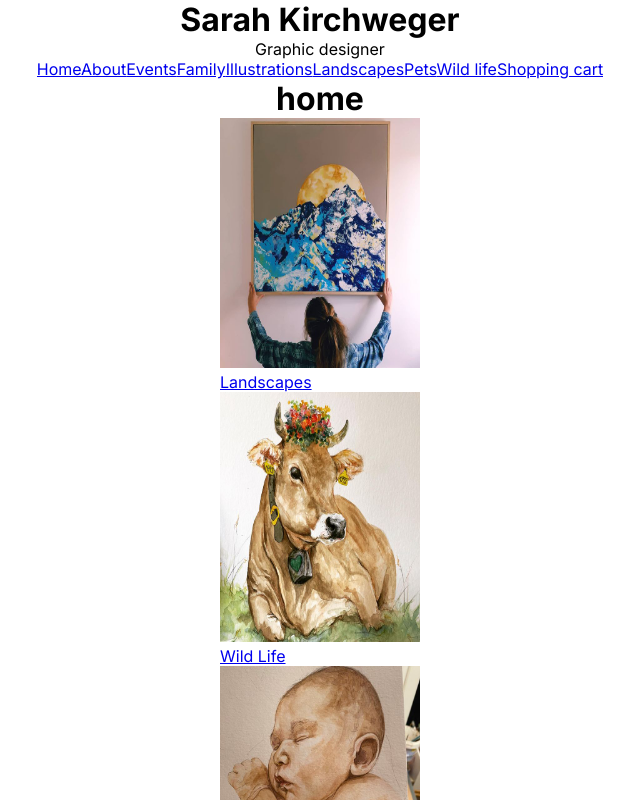
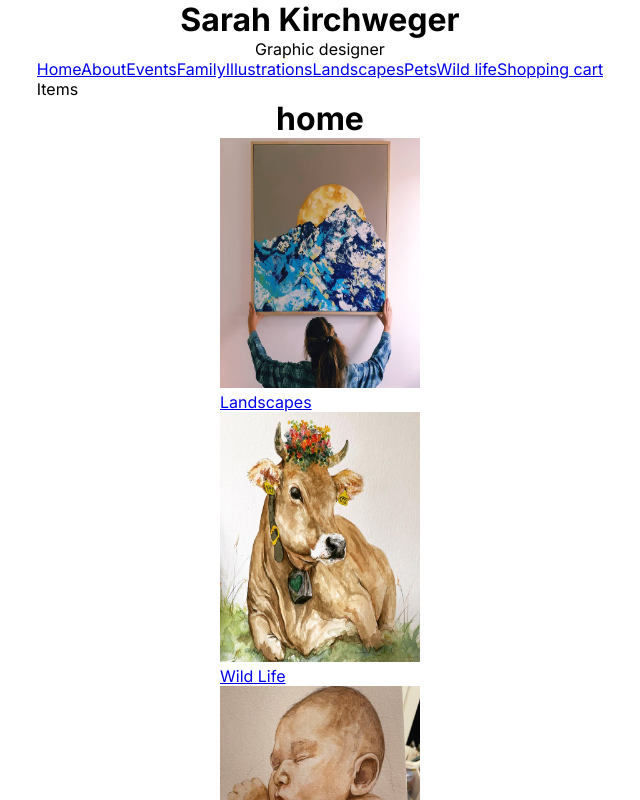
Before and after one commit to Gilsabo/nejxt.js-ecommerce-store, a Next.js app: page / in a window 1280 px wide. Shown: the top 800 px of the page, without its empty margins (320-960 px from the left). Built offline with nearby package versions, Linux system fonts and the light colour scheme.

Commit message:
Add header for the items to show

```diff
--- a/app/layout.js
+++ b/app/layout.js
@@ -28,6 +28,9 @@ export default function RootLayout({ children }) {
           <Link href="/pets">Pets</Link>
           <Link href="/wildLife">Wild life</Link>
           <Link href="/cart">Shopping cart</Link>
+          <header data-test-id="cart-link">
+            Items<span data-test-id="cart-count">{}</span>
+          </header>
         </nav>
         {children}
       </body>
```
